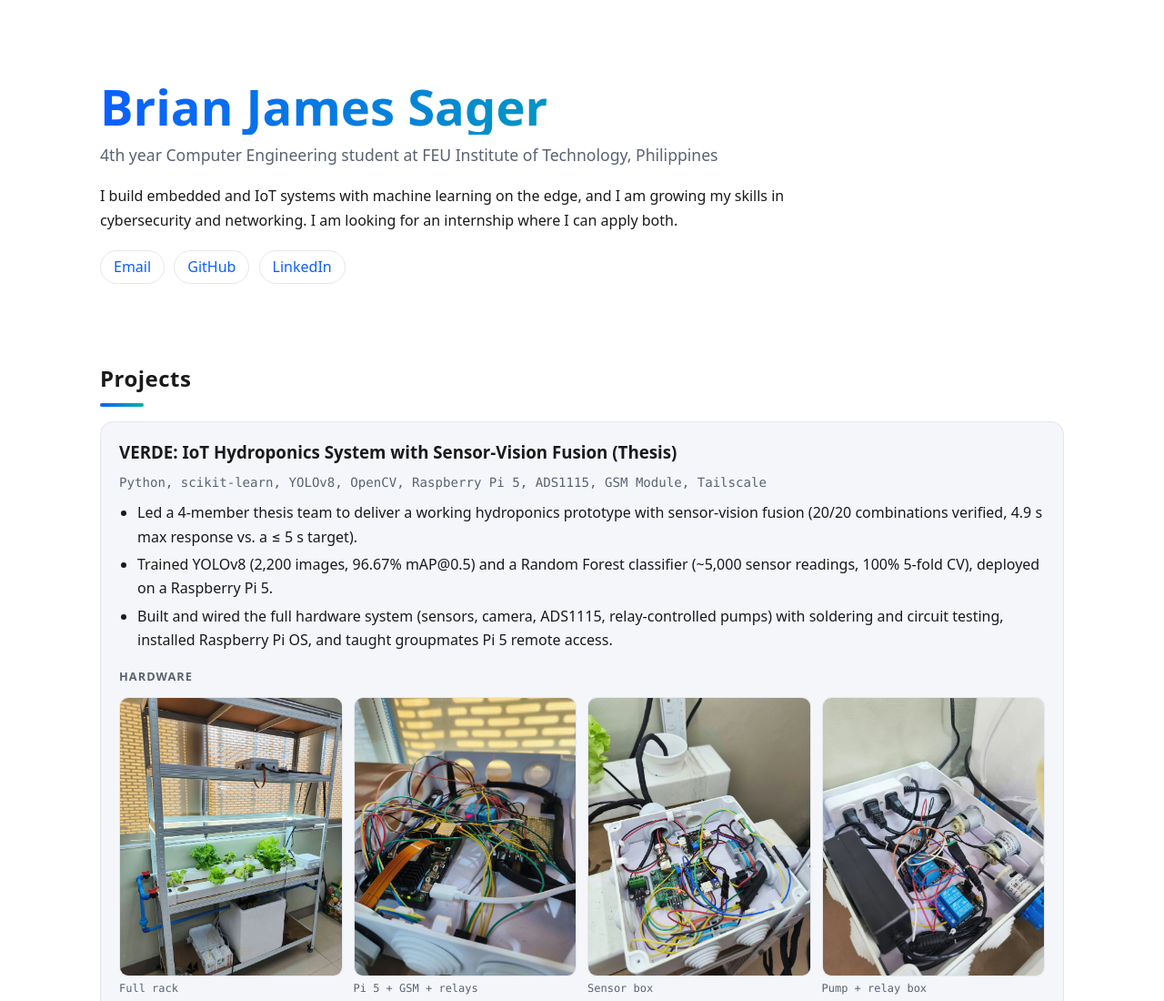
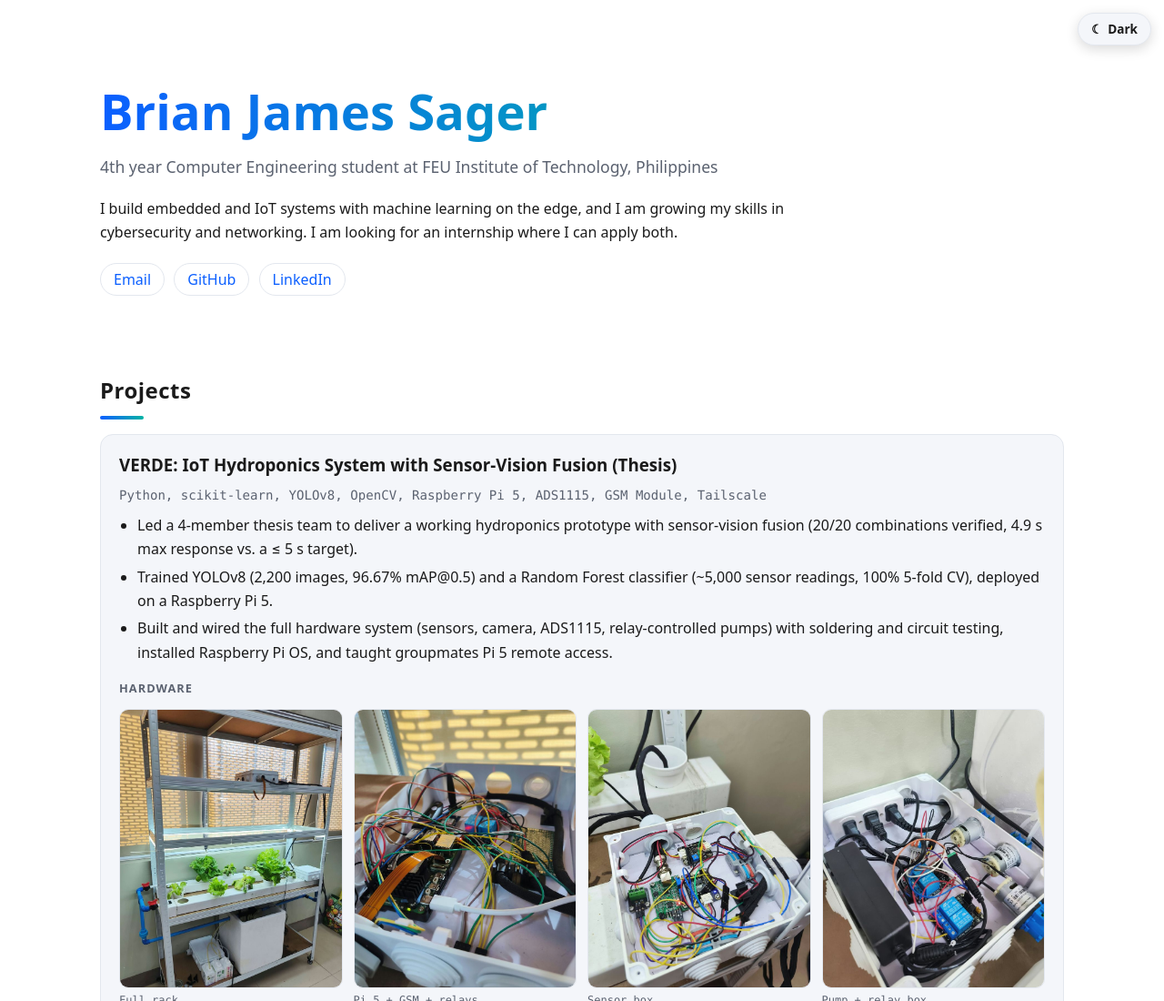
Before and after one commit to briansager/briansager.github.io, a plain HTML site: page index.html in a window 1280 px wide. Shown: the top 1100 px of the page at 91% size. Drawn offline with Linux system fonts and the light colour scheme.

Commit message:
Added Light and Dark Mode

```diff
--- a/index.html
+++ b/index.html
@@ -7,14 +7,19 @@
   <title>Brian James Sager | Computer Engineering Portfolio</title>
   <style>
     :root { --bg:#ffffff; --fg:#1a1a1a; --muted:#5b6270; --accent:#0b5fff; --accent2:#00b3a4; --card:#f4f6fa; --border:#e3e7ee; --tagfg:#ffffff; }
+    :root { color-scheme:light; }
     @media (prefers-color-scheme: dark) {
-      :root { --bg:#0b0d12; --fg:#eaeaea; --muted:#a0a7b4; --accent:#6ea8ff; --accent2:#4fd1c5; --card:#151922; --border:#262c38; --tagfg:#0b0d12; }
+      :root:not([data-theme="light"]) { color-scheme:dark; --bg:#0b0d12; --fg:#eaeaea; --muted:#a0a7b4; --accent:#6ea8ff; --accent2:#4fd1c5; --card:#151922; --border:#262c38; --tagfg:#0b0d12; }
     }
+    :root[data-theme="dark"] { color-scheme:dark; --bg:#0b0d12; --fg:#eaeaea; --muted:#a0a7b4; --accent:#6ea8ff; --accent2:#4fd1c5; --card:#151922; --border:#262c38; --tagfg:#0b0d12; }
+    #theme-toggle { position:fixed; top:14px; right:14px; z-index:900; display:flex; align-items:center; gap:6px; background:var(--card); color:var(--fg); border:1px solid var(--border); border-radius:999px; padding:6px 14px; font:inherit; font-size:.85rem; font-weight:600; cursor:pointer; box-shadow:0 4px 14px rgba(0,0,0,.15); transition:background .2s ease, transform .2s ease; }
+    #theme-toggle:hover { transform:translateY(-1px); }
+    #theme-toggle:focus-visible { outline:2px solid var(--accent); outline-offset:2px; }
     * { box-sizing:border-box; }
     html { scroll-behavior:smooth; }
     body { font-family:system-ui,-apple-system,"Segoe UI",sans-serif; background:var(--bg); color:var(--fg); max-width:1100px; margin:0 auto; padding:56px 20px; line-height:1.65; }
     header { padding:32px 0 8px; max-width:760px; }
-    h1 { margin:0; font-size:clamp(2.2rem,6vw,3.4rem); line-height:1.1; background:linear-gradient(90deg,var(--accent),var(--accent2)); -webkit-background-clip:text; background-clip:text; color:transparent; }
+    h1 { margin:0; font-size:clamp(2.2rem,6vw,3.4rem); line-height:1.25; padding-bottom:.1em; background:linear-gradient(90deg,var(--accent),var(--accent2)); -webkit-background-clip:text; background-clip:text; color:transparent; }
     h2 { margin:3.5rem 0 1rem; font-size:1.5rem; letter-spacing:.02em; }
     h2::after { content:""; display:block; width:48px; height:4px; border-radius:2px; background:linear-gradient(90deg,var(--accent),var(--accent2)); margin-top:8px; }
     .tagline { color:var(--muted); font-size:1.1rem; margin-top:8px; }
@@ -75,8 +80,12 @@
       .layout { grid-template-columns:1fr; gap:0; }
     }
   </style>
+  <script>
+    try { var t = localStorage.getItem('theme'); if (t === 'light' || t === 'dark') document.documentElement.setAttribute('data-theme', t); } catch (e) {}
+  </script>
 </head>
 <body>
+  <button id="theme-toggle" type="button" aria-label="Toggle light or dark mode"><span id="theme-icon" aria-hidden="true"></span><span id="theme-label"></span></button>
   <header>
     <h1>Brian James Sager</h1>
     <p class="tagline">4th year Computer Engineering student at FEU Institute of Technology, Philippines</p>
@@ -237,5 +246,29 @@
       });
     })();
   </script>
+
+  <script>
+    (function () {
+      var root = document.documentElement, btn = document.getElementById('theme-toggle');
+      var icon = document.getElementById('theme-icon'), label = document.getElementById('theme-label');
+      function current() {
+        var t = root.getAttribute('data-theme');
+        if (t) return t;
+        return window.matchMedia && window.matchMedia('(prefers-color-scheme: dark)').matches ? 'dark' : 'light';
+      }
+      function paint() {
+        var dark = current() === 'dark';
+        icon.textContent = dark ? '\u2600' : '\u263E';
+        label.textContent = dark ? 'Light' : 'Dark';
+      }
+      btn.addEventListener('click', function () {
+        var next = current() === 'dark' ? 'light' : 'dark';
+        root.setAttribute('data-theme', next);
+        try { localStorage.setItem('theme', next); } catch (e) {}
+        paint();
+      });
+      paint();
+    })();
+  </script>
 </body>
 </html>
```
